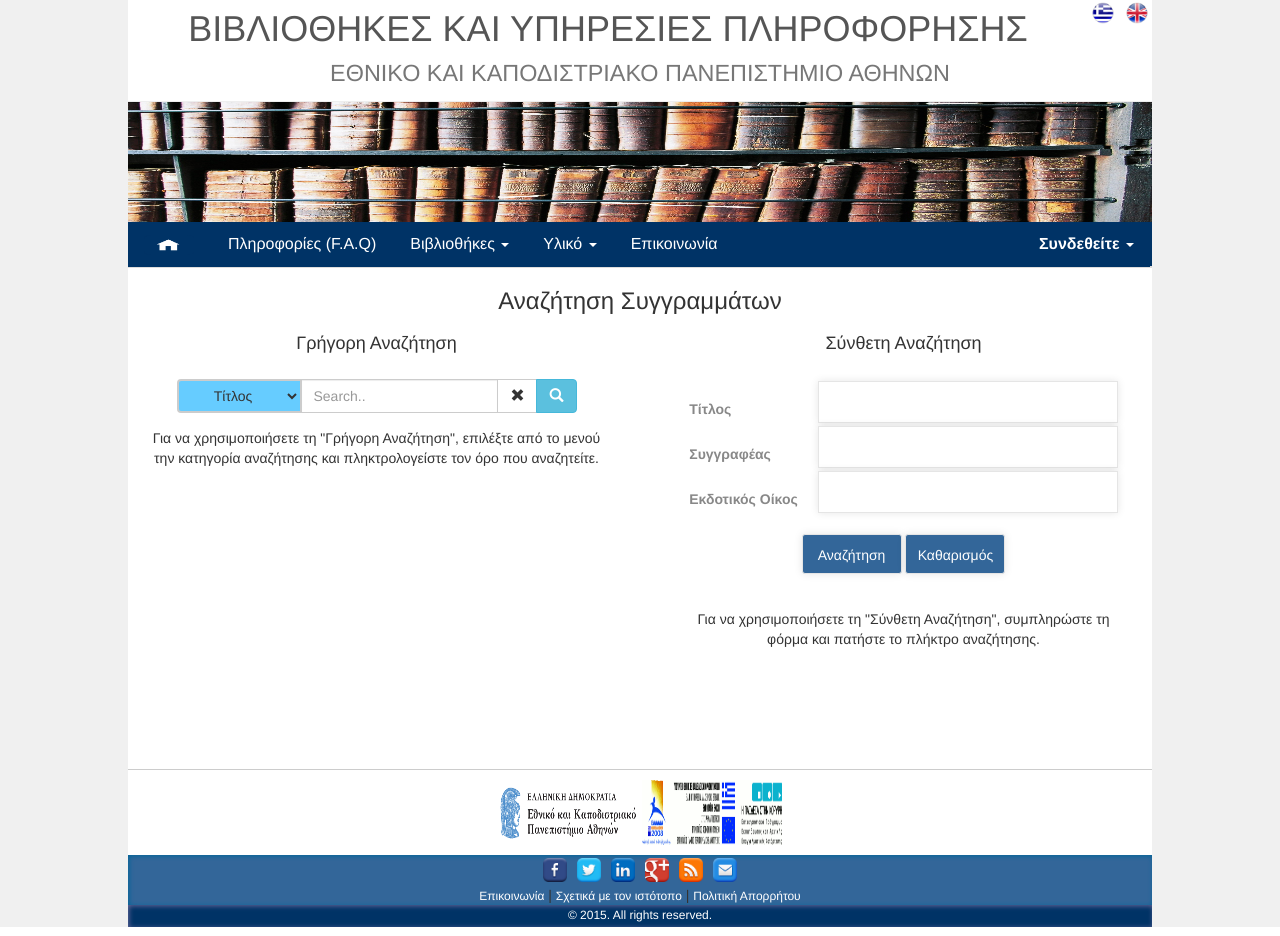
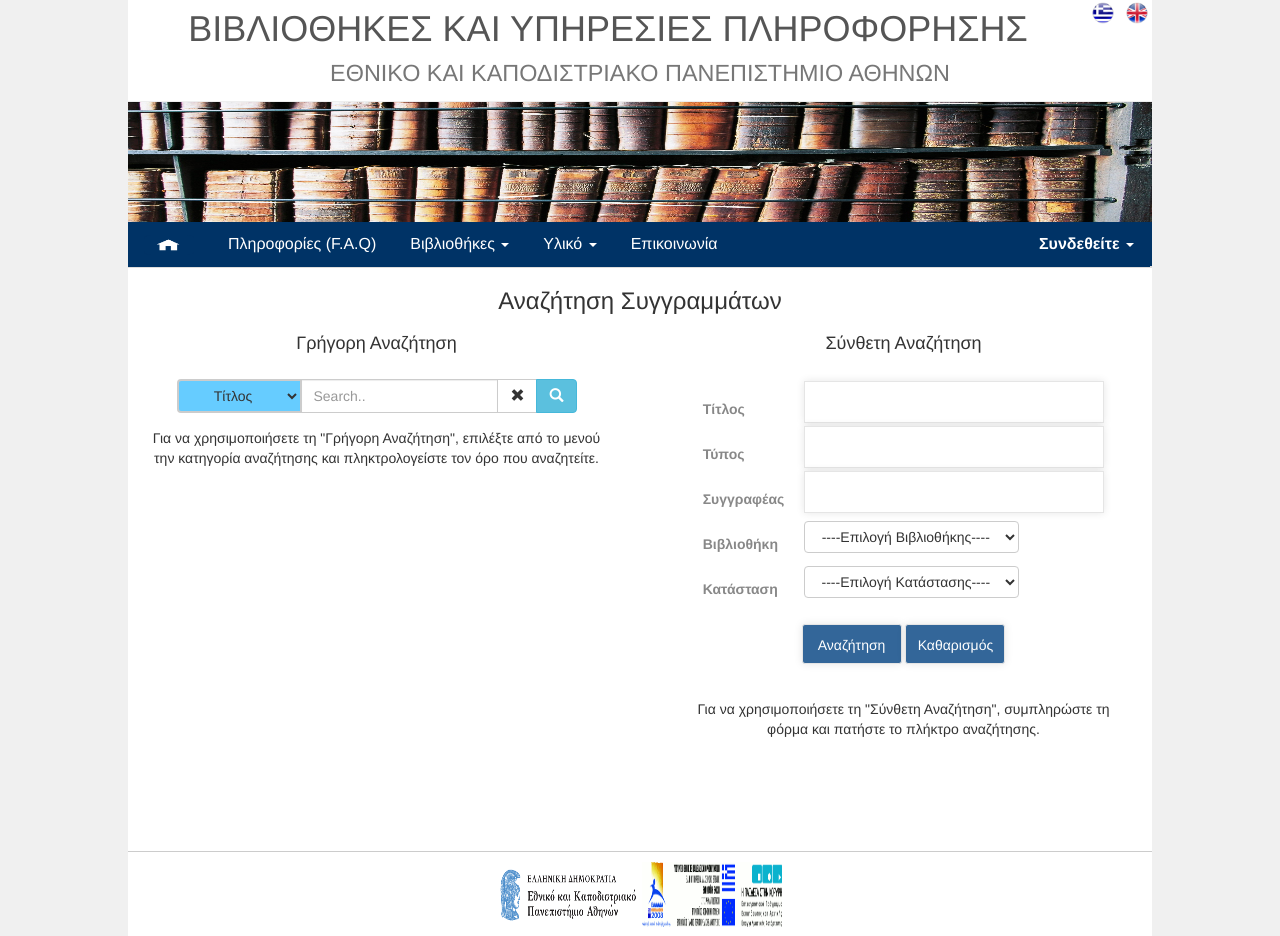
Before and after one commit to oddo-trisp/EAM_project, a PHP site: page /booksearch.php in a window 1280 px wide. Shown: the part 21-957 px from the top of the page. Run offline with PHP 8.4, Linux system fonts and the light colour scheme; data comes from the database, SQL or seed files in the repository; some libraries are stand-ins or nearby versions.

Commit message:
change in booksearch

```diff
--- a/booksearch.php
+++ b/booksearch.php
@@ -65,13 +65,44 @@
                                 		<td> <input type="text" name="title"/> </td>
                                     </tr>
                                     <tr>
+                                        <td> <label for="text">Τύπος</label> </td>
+                                    <td> <input type="text" name="type"/> </td>
+                                  </tr>
+                                    <tr>
                                         <td> <label for="name">Συγγραφέας</label> </td>
                                 		<td> <input type="text" name="author"/> </td>
                                 	</tr>
-                                    <tr>
-                                        <td> <label for="text">Εκδοτικός Οίκος</label> </td>
-                                		<td> <input type="text" name="publisher"/> </td>
-                                	</tr>
+                                <tr>
+                                      <td> <label for="text">Βιβλιοθήκη</label> </td>
+                                      <td> <select id="menu" name="libMenu" class="btn btn-default dropdown-toggle" data-toggle="dropdown">
+                                        <option value="empty"><i class="fa fa-angle-double-right"></i>----Επιλογή Βιβλιοθήκης----</option>
+                                        <?php
+                                          //Connect to database
+                                          include 'connect.php';
+
+                                          //sximatismos tou query
+                                          $query = 'select * from Libraries';
+
+                                          $results = mysqli_query($link,$query) or die ("Query failed");
+
+                                          if(mysqli_num_rows($results) > 0)
+                                          {
+                                            while($row = mysqli_fetch_object($results))
+                                            {
+                                                  echo '<option value="libName"><i class="fa fa-angle-double-right"></i>'.$row->libName.'</option>';
+                                            }
+                                          }
+                                        ?>
+                                      </select>
+                                      </td>
+                                </tr>
+                                <tr>
+                                    <td> <label for="name">Κατάσταση</label> </td>
+                                    <td> <select id="menu" name="statusMenu" class="btn btn-default dropdown-toggle" data-toggle="dropdown">
+                                      <option value="empty"><i class="fa fa-angle-double-right"></i>----Επιλογή Κατάστασης----</option>
+                                      <option value="available"><i class="fa fa-angle-double-right"></i>Διαθέσιμο</option>
+                                      <option value="lended"><i class="fa fa-angle-double-right"></i>Δανεισμένο</option>
+                                </tr>
                                 </table>
                                 <div class="submit"> <input onclick="return validateCombForm()" type="submit" name="csbutton" value="Αναζήτηση" /> <input type="reset" value="Καθαρισμός" />  </div>
                             </form>
```
